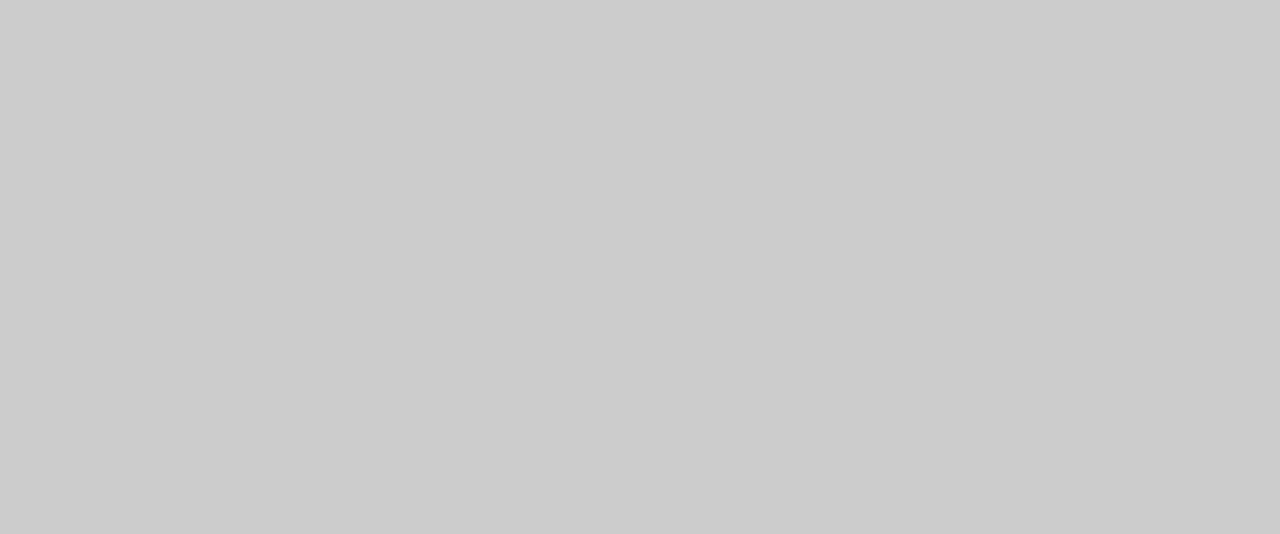
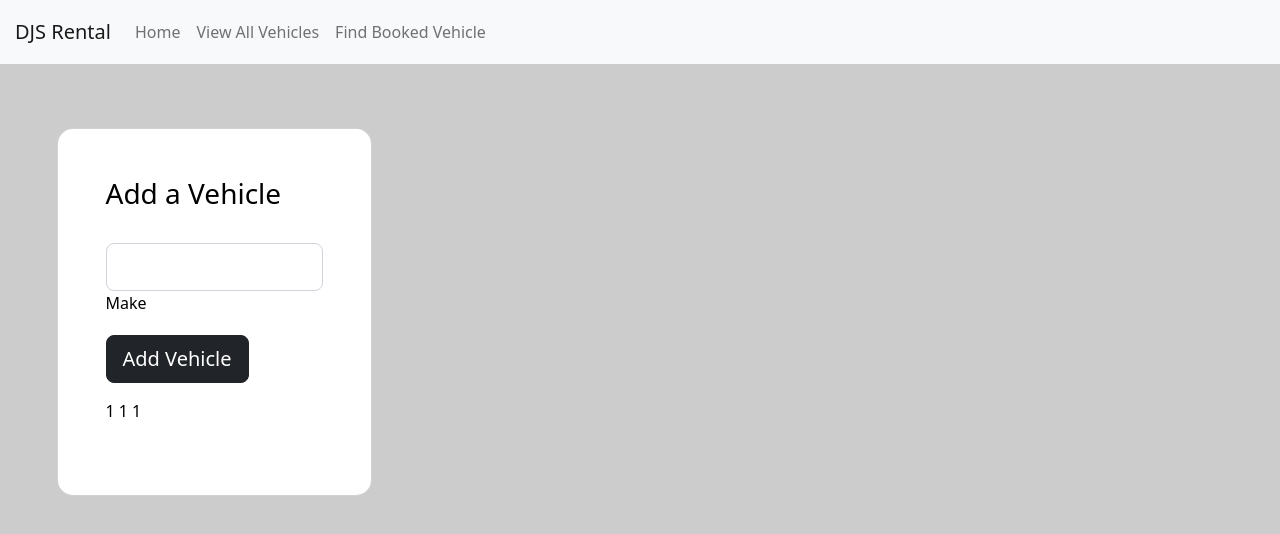
Before and after one commit to msingh1927/DJS-Rental-Car, a Vue app: page /book/1/1/1/1/1/1/1 in a window 1280 px wide. Before the commit this address had no page. Shown: the top 534 px of the page. Built offline with nearby package versions, Linux system fonts and the light colour scheme.

Commit message:
Set up booking routing support

```diff
--- a/src/components/AdminPage.vue
+++ b/src/components/AdminPage.vue
@@ -1,5 +1,4 @@
 <template>
-  <section class="vh-100.5">
   <div class="container py-5">
     <div class="row d-flex justify-content-center">
       <!-- Right column with buttons-->
@@ -192,7 +191,6 @@
       </div>
     </div>
   </div>
-  </section>
 </template>
 <script>
 import axios from "axios";
@@ -395,9 +393,6 @@ export default {
 };
 </script>
 <style>
-.logo {
-  width: 100px;
-}
 .menu-button {
   background-color: #FFFFFF;
   padding: 0.6em;
--- /dev/null
+++ b/src/components/BookingView.vue
@@ -0,0 +1,81 @@
+<template>
+    <!-- Navbar -->
+	<nav class="navbar navbar-expand-lg navbar-light bg-light">
+		<a class="navbar-brand" href="#">DJS Rental</a>
+		<button
+			class="navbar-toggler"
+			type="button"
+			data-toggle="collapse"
+			data-target="#navbarSupportedContent"
+			aria-controls="navbarSupportedContent"
+			aria-expanded="false"
+			aria-label="Toggle navigation"
+		>
+		<span class="navbar-toggler-icon"></span>
+		</button>
+
+		<div class="collapse navbar-collapse" id="navbarSupportedContent">
+		<ul class="navbar-nav mr-auto">
+			<li>
+			<router-link class="nav-link" to="/home">Home</router-link>
+			</li>
+			<li>
+			<router-link class="nav-link" to="/carlist">View All Vehicles</router-link>
+			</li>
+			<li>
+			<router-link class="nav-link" to="/booked">Find Booked Vehicle</router-link>
+			</li>
+		</ul>
+		</div>
+	</nav>
+    <body>
+    <div>
+    <div class="booking-forms">
+      <div class="row d-flex justify-content-center">
+        <div class="col-9">
+          <div id="add-veh-card" class="card" style="border-radius: 1rem">
+            <div class="card-body p-5 text-black">
+              <form>
+                <h3 class="fw-normal mb-3 pb-3">Add a Vehicle</h3>
+                <!-- Make -->
+                <input type="text" id="add-make" v-model="addMake" class="form-control form-control-lg"/>
+                <label class="form-label mb-3" for="add-make">Make</label>
+
+                <div class="pt-1 mb-4">
+                  <input type="button" class="btn btn-dark btn-lg btn-block" id="add-vehicle-button" v-on:click="addVehicle" value="Add Vehicle"/>
+                  <p/>
+                  {{vehicle.make}}
+                  {{vehicle.model}}
+                  {{vehicle.color}}
+                  <div id="added-veh-msg" v-if="addVehMsg">Vehicle Added</div>
+                </div>
+              </form>
+            </div>
+          </div>
+        </div>
+      </div>
+    </div>
+    </div>
+    </body>
+</template>
+<script>
+export default {
+    name: "BookingView",
+    data() {
+    },
+    computed: {
+      vehicle() {
+        return this.$route.params;
+      }
+    },
+    methods() {
+
+    }
+}
+</script>
+<style>
+.booking-forms {
+  position: absolute;
+  margin-top: 10%;
+}
+</style>
--- a/src/components/CarsListView.vue
+++ b/src/components/CarsListView.vue
@@ -28,7 +28,7 @@
 		</ul>
 		</div>
 	</nav>
-  <body>
+	<body>
 	<div class="sidebar">
 		<div id="filter-form">
 			<h3>Refine Search</h3>
@@ -84,16 +84,14 @@
 			<p/>
 			<!-- Min Capacity -->
 			<div>
-				Input Minimum Seat Capacity:<br/>
+				Min. Num Seats Needed:<br/>
 				<input class="filter-input" type="number" v-model="minCapacityFilterVal" />
-
 			</div>
 			<p/>
 			<!-- Max Price -->
 			<div>
 				Input Max Price:<br/>
 				<input class="filter-input" type="number" v-model="maxPriceFilterVal" />
-
 			</div>
 			<!-- Buttons -->
 			<input type="button" class="btn filter-btn" id="filter-button" v-on:click="filterVehicles" value="Apply Filter"/>
@@ -108,11 +106,15 @@
 			<div class="car-wrap rounded" id="item+{{item.id}}">
 				<img class="car-img rounded" :src="item.imgUrl" :alt="item.make"/>
 				<div class="text">
-				<h2 class="mb-0">{{item.year}} {{item.make}} {{item.model}}</h2>
-				<div class="d-flex mb-3">
-					<p class="price ml-auto">${{item.pricePerDay}}<span>/day</span></p>
-				</div>
-				<router-link class="btn more-info-btn" to="/more-info">More Info</router-link>
+				<h5>{{item.year}} {{item.make}} {{item.model}}</h5>
+				{{item.color}} | {{item.type}} | Max. Capacity: {{item.capacity}}
+				<p/>
+				<p class="price ml-auto">${{item.pricePerDay}}<span>/day</span></p>
+				<br/>
+				<router-link class="btn book-now-btn" :to="{ name: 'BookingView',
+					params: {vid: item.id, make: item.make, model: item.model, year: item.year, color: item.color, type: item.type, pricePerDay: item.pricePerDay}}">
+					Book Now
+				</router-link>
 				</div>
 			</div>
 		</li>
@@ -263,12 +265,12 @@ ul {
   width: 100%;
   height: auto;
 }
-.more-info-btn {
+.book-now-btn {
 	width: 100%;
 	background-color: rgb(157, 55, 55);
 	color: white;
 }
-.more-info-btn:hover {
+.book-now-btn:hover {
 	background-color: rgb(203, 119, 119);
 	color: white;
 }
@@ -297,13 +299,6 @@ ul {
   font-weight: 400;
   color: rgba(0, 0, 0, 0.3);
 }
-.car-wrap .text h2 {
-  font-size: 20px;
-  font-weight: 500;
-}
-.car-wrap .text h2 a {
-  color: #000000;
-}
 .car-wrap .text span.cat {
   font-weight: 400;
   color: rgba(0, 0, 0, 0.2);
--- a/src/routes.js
+++ b/src/routes.js
@@ -1,5 +1,6 @@
 import Home from "./components/HomeView.vue";
 import CarsListView from "./components/CarsListView.vue"
+import BookingView from "./components/BookingView.vue"
 import AdminPage from "./components/AdminPage.vue"
 import { createRouter, createWebHistory } from "vue-router";
 
@@ -16,6 +17,14 @@ const routes = [
     component: CarsListView,
   },
   {
+    path: "/book/:vid/:make/:model/:year/:color/:type/:pricePerDay",
+    name: "BookingView",
+    component: BookingView,
+    props: (route) => {
+      return { ...route.params };
+    }
+  },
+  {
     path: "/admin",
     name: "AdminPage",
     component: AdminPage,
```
Lines whose indentation alone changed are shown as unchanged.
